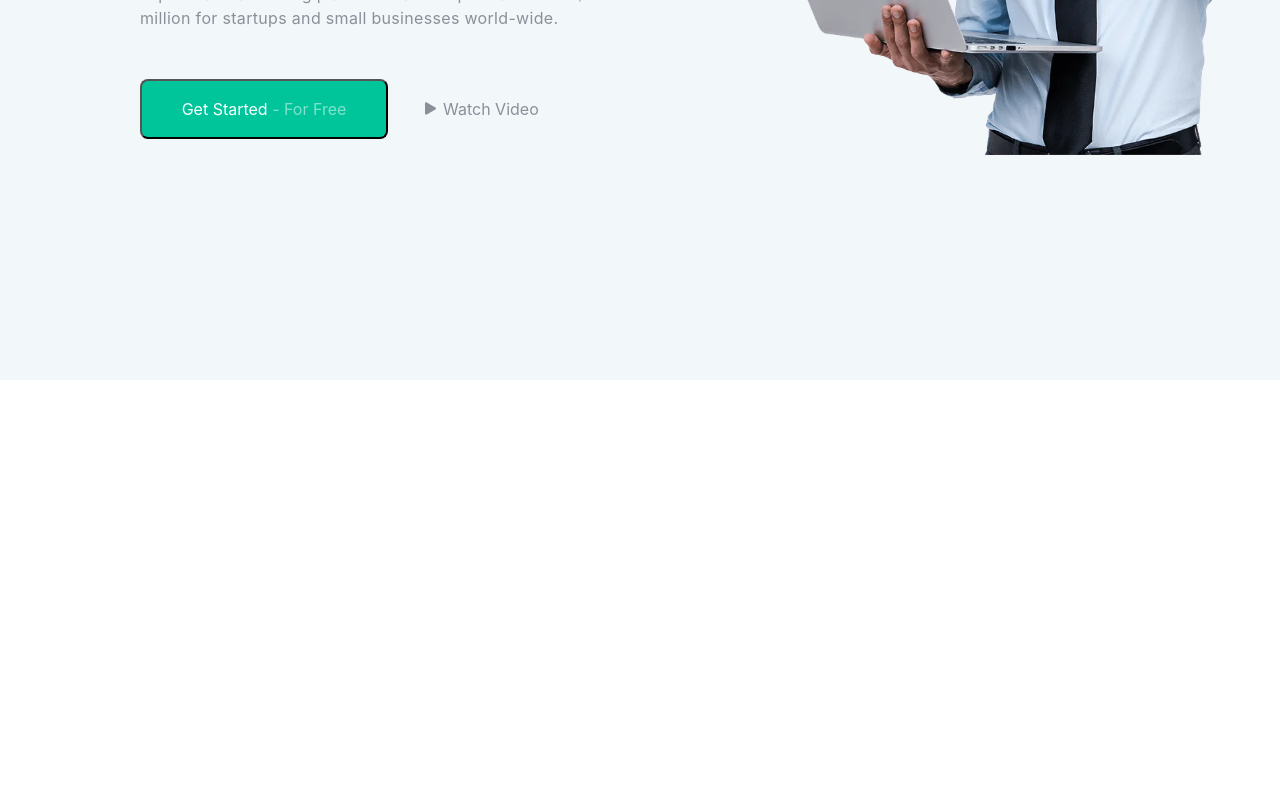
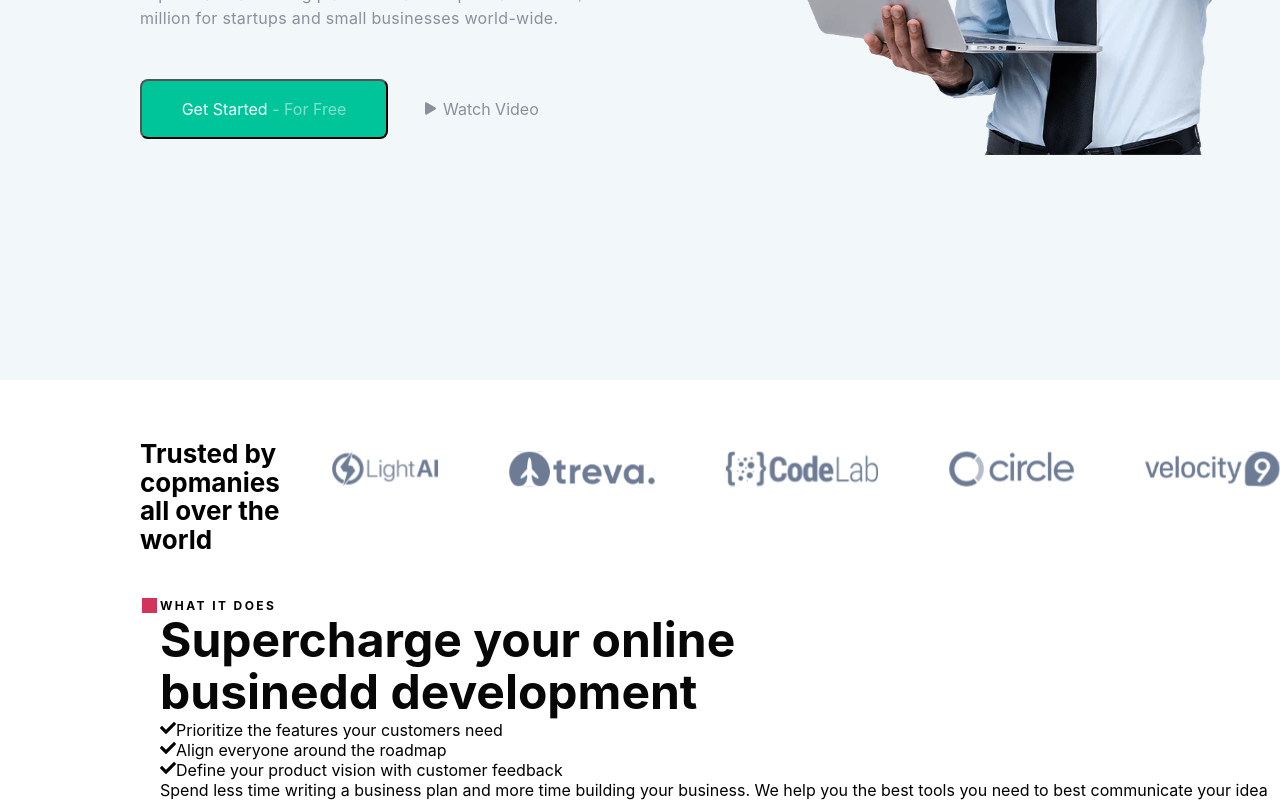
Before and after one commit to webobscure/business-consalting, a React (Vite) app: page / in a window 1280 px wide. Shown: the part 500-1300 px from the top of the page. Before the commit the page ends 880 px from the top, so only its background shows below. Built offline with nearby package versions, Linux system fonts and the light colour scheme.

Commit message:
start third section

```diff
--- /dev/null
+++ b/src/assets/index.js
@@ -0,0 +1,5 @@
+export {default as lightai} from './lightai.svg';
+export {default as treva} from './treva.svg';
+export {default as codelab} from './codelab.svg';
+export {default as circle} from './circle.svg';
+export {default as velocity} from './velocity.svg';
--- a/src/pages/Home.jsx
+++ b/src/pages/Home.jsx
@@ -1,12 +1,13 @@
-import React from 'react';
+import React from "react";
 
-import person from '../assets/person.svg';
-import { FaCheckCircle, FaPlay } from 'react-icons/fa';
+import person from "../assets/person.svg";
+import { FaCheck, FaCheckCircle, FaPlay } from "react-icons/fa";
+import { circle, codelab, lightai, treva, velocity } from "../assets";
 
 const Home = () => {
   return (
     <>
-      <section className="first-serction">
+      <section className="first-section">
         <div className="lead">
           <div className="lead-breef">
             <h5 className="text">
@@ -32,18 +33,53 @@ const Home = () => {
         <div className="lead-right">
           <div className="red-caption">
             <FaCheckCircle className="red-caption__check" />
-            <p className="red-caption__text">I'd be lost without Affirm.</p>
+            <p className="red-caption__text">I"d be lost without Affirm.</p>
           </div>
           <div className="yellow-caption">
-            <FaCheckCircle className='yellow-caption__check' />
-            <p className="yellow-caption__text">
-              the best on the net!
-            </p>
+            <FaCheckCircle className="yellow-caption__check" />
+            <p className="yellow-caption__text">the best on the net!</p>
           </div>
           <img src={person} alt="person" className="person" />
         </div>
         <div className="yellow-line"></div>
+      </section>
+      <section className="tagline">
+        <h1 className="tagline-text">Trusted by copmanies all over the world</h1>
+        <img src={lightai} alt="lightai" className="tagline-logo__first"/>
+        <img src={treva} alt="treva" className="tagline-logo"/>
+        <img src={codelab} alt="codelab" className="tagline-logo"/>
+        <img src={circle} alt="circle" className="tagline-logo"/>
+        <img src={velocity} alt="velocity" className="tagline-logo" />
+      </section>
+      <section className="information">
+        <div className="information-overview">
+          <h4 className="information-overview__text">
+            <div className="information-rectangle"></div>
+            What it does
+          </h4>
+        </div>
+        <div className="left">
+          <div className="information-pros">
+            <h2 className="information-pros__text">Supercharge your online businedd development</h2>
+            <ul className="information-pros-list">
+              <li className="information-pros-list__text">
+                <FaCheck />
+                Prioritize the features your customers need
+                </li>
+              <li className="information-pros-list__text">
+                                <FaCheck />
+                Align everyone around the roadmap
+              </li>
+              <li className="information-pros-list__text">
+                                <FaCheck />
+                Define your product vision with customer feedback
+              </li>
 
+            </ul>
+            <p className="information-description">Spend less time writing a business plan and more time building your business. We help you the best tools you need to best communicate your idea</p>
+          </div>
+        </div>
+        <div className="right"></div>
       </section>
     </>
   );
--- a/src/styles/App.css
+++ b/src/styles/App.css
@@ -60,7 +60,7 @@ header {
 }
 
 /* Home page */
-section {
+.first-section {
   background: #f2f7f9;
   height: 800px;
 }
@@ -198,6 +198,67 @@ section {
   color: #151515;
 }
 
+.tagline {
+  display: flex;
+  margin-top: 60px;
+}
+
+.tagline-text {
+  width: 302px;
+  height: 58px;
+  font-size: 26px;
+  line-height: 110%;
+  margin-left: 140px;
+}
+
+.tagline-logo {
+  margin-left: 70px;
+}
+
+.tagline-logo__first {
+  margin-left: 50px;
+}
+
+.information {
+  margin-top: 100px;
+  margin-left: 160px;
+}
+
+.information-overview {
+  display: inline;
+}
+
+.information-rectangle {
+  position: absolute;
+  margin-left: -18px;
+  background: #d2345c;
+  height: 15px;
+  width: 15px;
+}
+
+.information-overview__text {
+  text-transform: uppercase;
+  font-size: 12px;
+  line-height: 130%;
+  letter-spacing: 0.2em;
+}
+
+.information-pros {
+  display: block;
+}
+
+.information-pros__text {
+  width: 587px;
+  height: 106px;
+  font-size: 48px;
+  line-height: 110%;
+  color: #070707;
+}
+
+.information-pros-list {
+  list-style-image: url("assets/check.svg");
+}
+
 /* Media query */
 @media only screen and (max-width: 1320px) {
   header {
--- a/src/styles/App.scss
+++ b/src/styles/App.scss
@@ -60,7 +60,7 @@ header {
 }
 /* Home page */
 
-section {
+.first-section {
   background: #f2f7f9;
   height: 800px;
 }
@@ -200,6 +200,67 @@ section {
   color: #151515;
 }
 
+.tagline {
+  display: flex;
+  margin-top: 60px;
+}
+
+.tagline-text {
+  width: 302px;
+  height: 58px;
+  font-size: 26px;
+  line-height: 110%;
+  margin-left: 140px;
+}
+
+.tagline-logo {
+  margin-left: 70px;
+}
+
+.tagline-logo__first {
+  margin-left: 50px;
+}
+
+.information {
+  margin-top: 100px;
+  margin-left: 160px;
+}
+
+.information-overview {
+  display: inline;
+}
+
+.information-rectangle {
+  position: absolute;
+  margin-left: -18px;
+  background: #d2345c;
+  height: 15px;
+  width: 15px;
+}
+
+.information-overview__text {
+  text-transform: uppercase;
+  font-size: 12px;
+  line-height: 130%;
+  letter-spacing: 0.2em;
+}
+
+.information-pros {
+  display: block;
+}
+
+.information-pros__text {
+  width: 587px;
+  height: 106px;
+  font-size: 48px;
+  line-height: 110%;
+  color: #070707;
+}
+
+.information-pros-list {
+
+  list-style-image: url('assets/check.svg');
+}
 /* Media query */
 
 @media only screen and (max-width: 1320px) {
```
Also changed, not shown: 1 other file (tests, documents, lock files or other folders).
